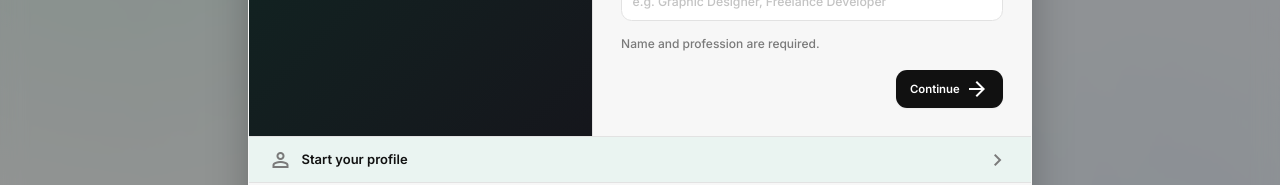
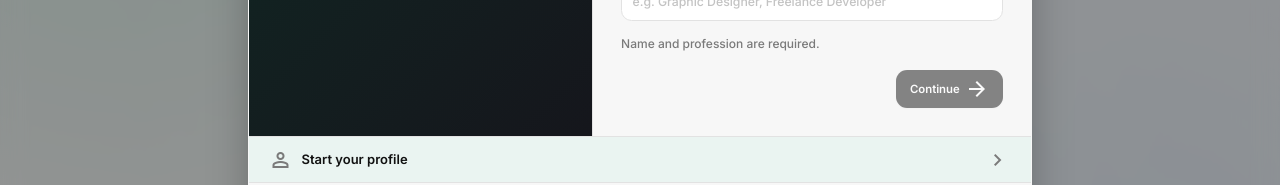
Before and after one commit to nipunyatawara-dev/Billcraft-invoice-manager, a Next.js app: page /catalog in a window 1280 px wide. Shown: the part 376-561 px from the top of the page. Built offline with nearby package versions, Linux system fonts and the light colour scheme; a web font is replaced by a local one.

Commit message:
fix: apply global dark mode color-scheme and button disabled states

```diff
--- a/src/app/globals.css
+++ b/src/app/globals.css
@@ -42,6 +42,7 @@ html[data-font="plus-jakarta-sans"] {
 }
 
 html {
+  color-scheme: light;
   font-size: 14px;
   --palette-1: #ffffff;
   --palette-2: #f7f7f7;
@@ -79,6 +80,7 @@ html {
 }
 
 html.dark {
+  color-scheme: dark;
   --palette-1: #080808;
   --palette-2: #111111;
   --palette-3: #181818;
@@ -425,6 +427,14 @@ html.dark {
     background: var(--action);
     color: var(--action-text);
     box-shadow: 0 1px 2px 0 rgb(0 0 0 / 0.05);
+  }
+
+  .btn-primary:disabled,
+  .btn-secondary:disabled,
+  .btn-ghost:disabled,
+  .icon-button:disabled {
+    opacity: 0.5;
+    cursor: not-allowed;
   }
 
   .btn-primary:hover:not(:disabled) {
```
